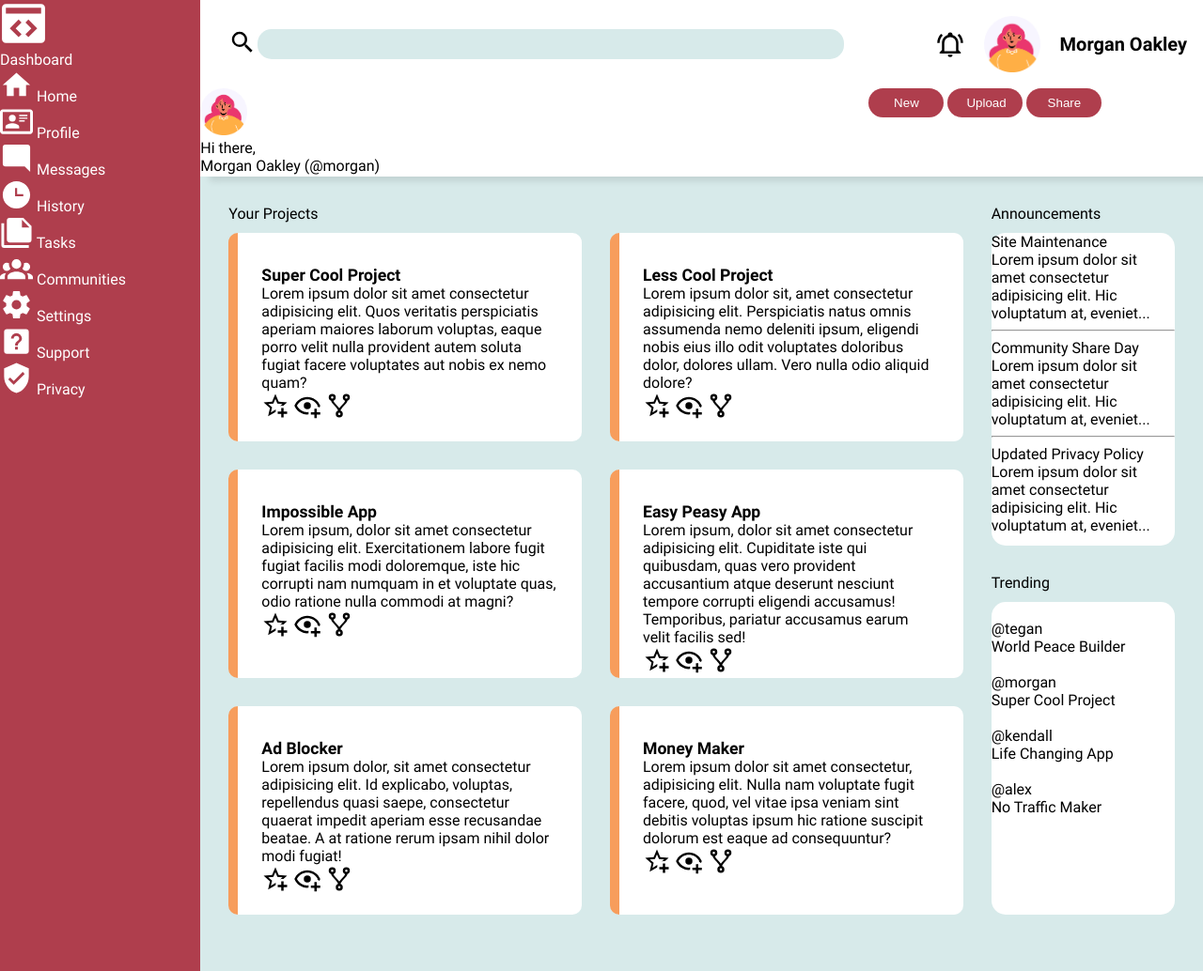
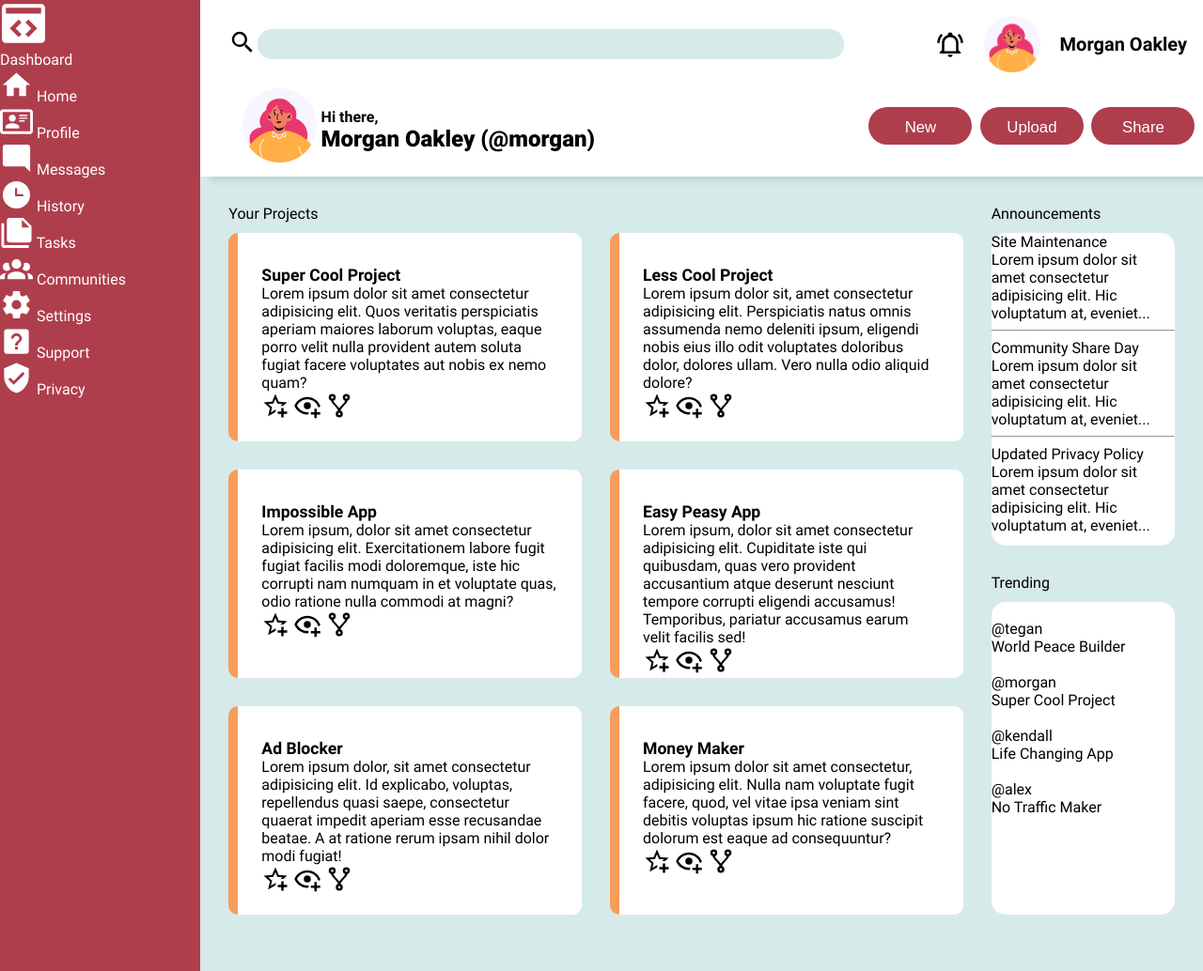
Before and after one commit to ya-hs/top-html-admin-dashboard, a plain HTML site: page index.html in a window 1280 px wide. Shown: the whole page at 94% size. Drawn offline with Linux system fonts and the light colour scheme.

Commit message:
:lipstick: Update styles for header element

```diff
--- a/style.css
+++ b/style.css
@@ -86,6 +86,7 @@ video {
     font-size: 100%;
     font: inherit;
     vertical-align: baseline;
+    /* outline: red 1px solid; */
 }
 
 /* #endregion */
@@ -298,13 +299,54 @@ header {
     font-weight: 700;
 }
 
+#welcome-heading {
+    display: grid;
+    grid-template-columns: 1fr 7fr;
+    grid-template-rows: 1fr 1fr;
+    padding-left: 45px;
+    padding-bottom: 15px;
+}
+
+#welcome-heading img {
+    grid-row: 1 / 3;
+    grid-column: 1 / 2;
+    align-self: center;
+    min-height: 100%;
+}
+
+#hi-there {
+    grid-column: 2 / 3;
+    grid-row: 1 / 2;
+    font-weight: 700;
+    align-self: self-end;
+}
+
+#username-large {
+    grid-column: 2 / 3;
+    grid-row: 2 / 3;
+    font-weight: 800;
+    font-size: 1.5rem;
+}
+
+#action-buttons {
+    display: grid;
+    grid-template-columns: 1fr 1fr 1fr;
+    grid-template-rows: 1fr;
+    align-items: center;
+    justify-items: left;
+    padding-bottom: 15px;
+    font-weight: 900;
+}
+
 .button {
     background-color: #af3e4d;
     color: white;
     border: none;
-    width: 80px;
-    padding: 8px 20px;
+    width: 110px;
+    height: 40px;
+    padding: 12px 20px;
     border-radius: 20px;
+    font-size: 1.05rem;
 }
 
 #welcome-heading img {
```
